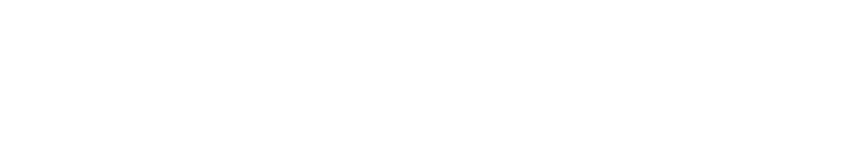
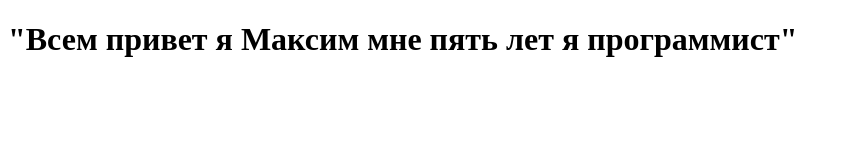
Before and after one commit to duqck/1, a plain HTML site: page index.html in a window 1280 px wide. Shown: the whole page, without its empty margins (0-846 px from the left). Drawn offline with Linux system fonts and the light colour scheme.

Commit message:
Добавил строку

```diff
--- a/index.html
+++ b/index.html
@@ -5,6 +5,6 @@
 		<title></title>
 	</head>
 	<body>
-
+		<h1>"Всем привет я Максим мне пять лет я программист"</h1>
 	</body>
 </html>
```
